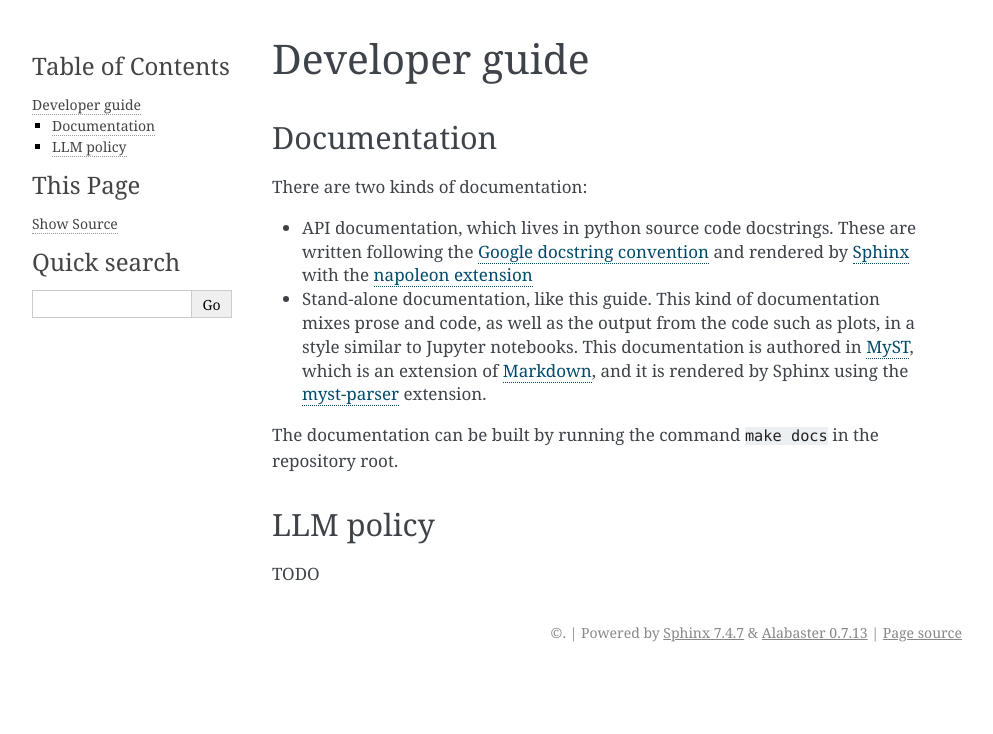
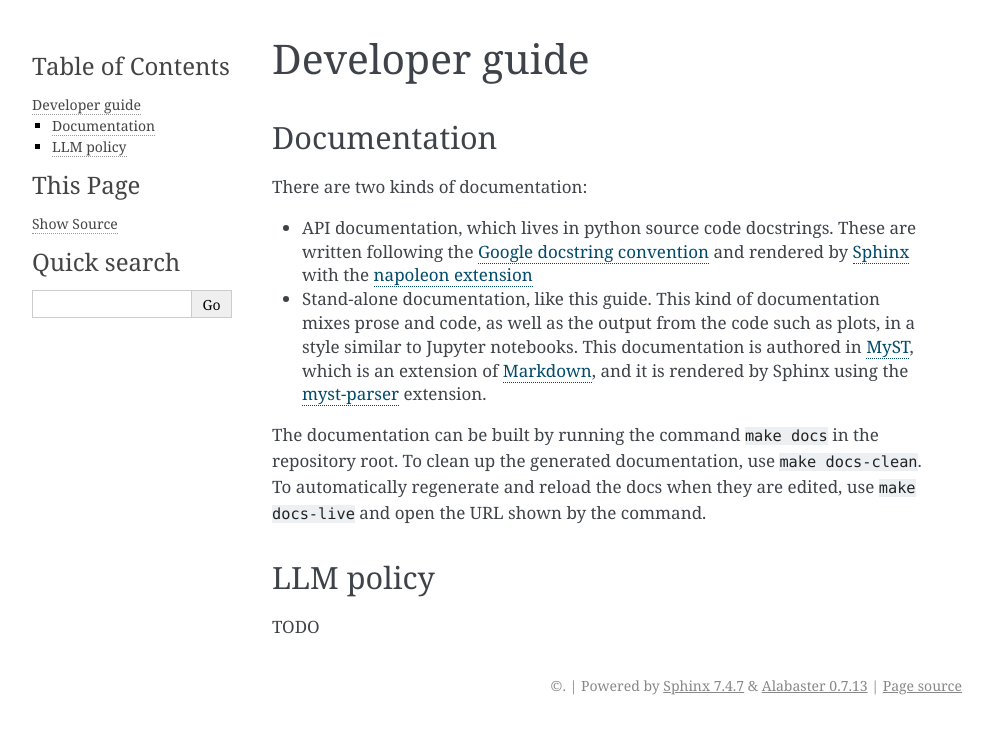
Before and after one commit to RIKEN-SQERT/sqe-analysis, a Sphinx documentation site: the page built from docs/guide/developer-guide.md, in a window 1280 px wide. Shown: the top 734 px of the page, without its empty margins (148-1141 px from the left). Built offline with Sphinx 7.4.7, drawn with Linux system fonts in a browser that asks for light colours.

Commit message:
Document more make commands

```diff
--- a/docs/guide/developer-guide.md
+++ b/docs/guide/developer-guide.md
@@ -6,7 +6,7 @@ There are two kinds of documentation:
 - API documentation, which lives in python source code docstrings. These are written following the [Google docstring convention](https://google.github.io/styleguide/pyguide.html) and rendered by [Sphinx](https://www.sphinx-doc.org/) with the [napoleon extension](https://www.sphinx-doc.org/en/master/usage/extensions/napoleon.html)
 - Stand-alone documentation, like this guide. This kind of documentation mixes prose and code, as well as the output from the code such as plots, in a style similar to Jupyter notebooks. This documentation is authored in [MyST](https://mystmd.org/), which is an extension of [Markdown](https://commonmark.org/), and it is rendered by Sphinx using the [myst-parser](https://myst-parser.readthedocs.io/en/stable/) extension.
 
-The documentation can be built by running the command `make docs` in the repository root.
+The documentation can be built by running the command `make docs` in the repository root. To clean up the generated documentation, use `make docs-clean`. To automatically regenerate and reload the docs when they are edited, use `make docs-live` and open the URL shown by the command.
 
 ## LLM policy
 
```
